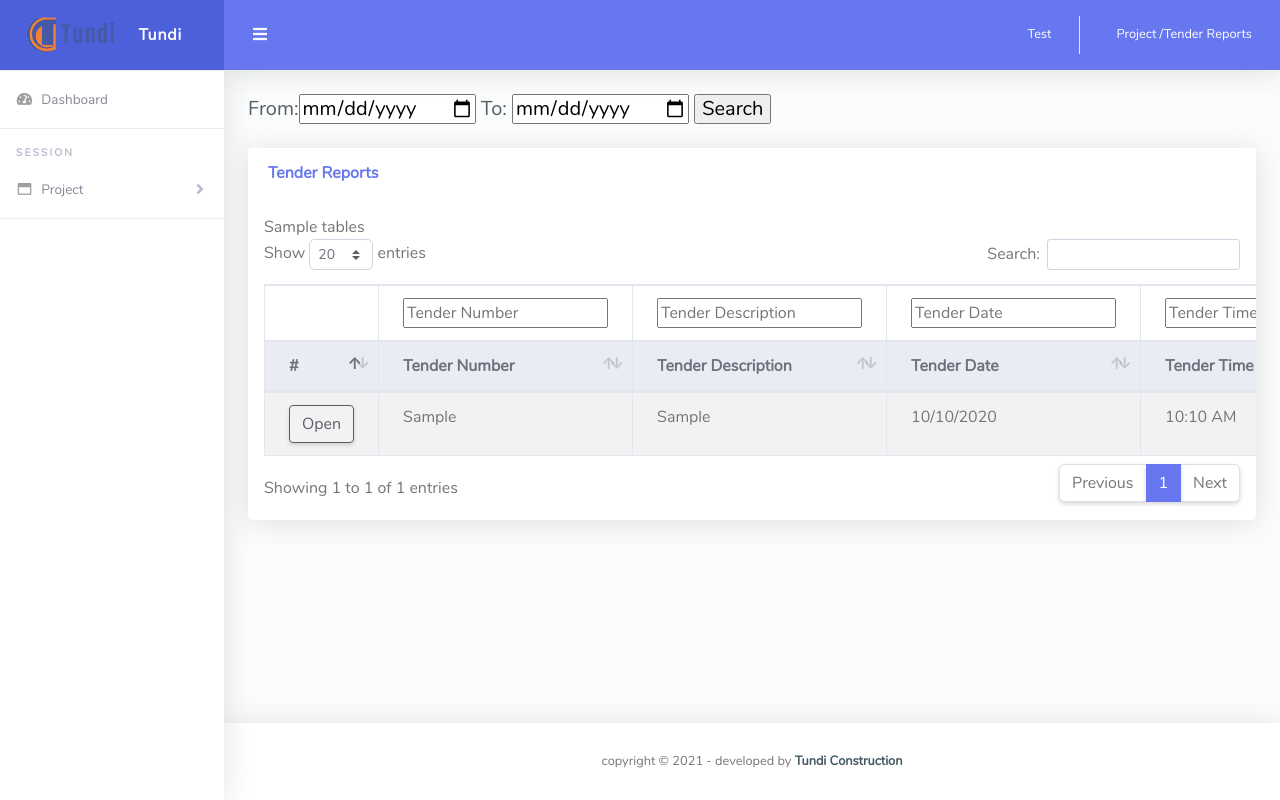
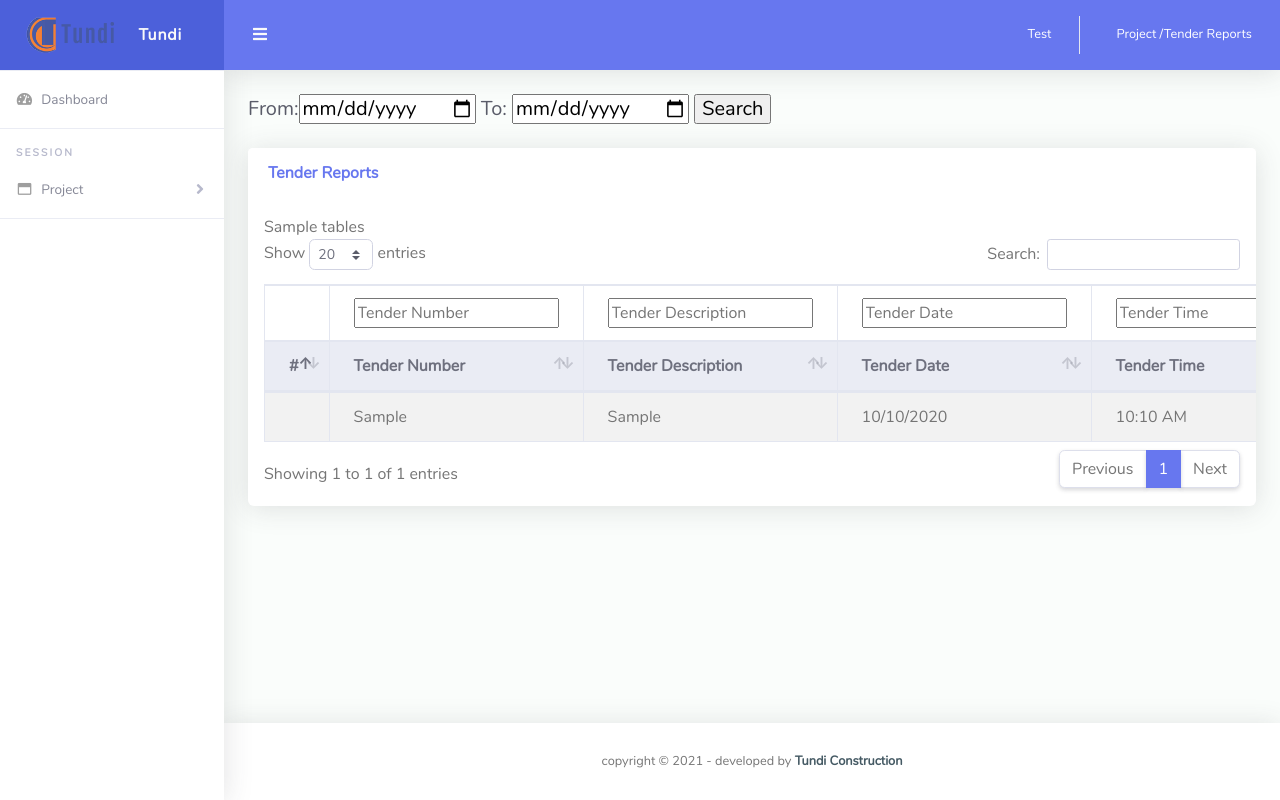
Before and after one commit to pujanrajrai/tundi-aws-deployment, a Django app: template templates/project/tender_reports.html in a window 1280 px wide. Run offline with Django 3.2, Linux system fonts and the light colour scheme; the template is opened without the code that fills it: most values are stand-ins (such as "Sample title", 1, 10 or a date in 2020); some libraries are stand-ins or nearby versions.

Commit message:
please hos

```diff
--- a/templates/project/tender_reports.html
+++ b/templates/project/tender_reports.html
@@ -56,8 +56,8 @@
                                 {% for table in tables %}
                                     <tr>
                                         <td>
-                                            <a href="{% url 'project:tender_reports_details' table.t_trno %}"
-                                               class="btn btn-outline-dark btn-view-tender-details">Open</a>
+{#                                            <a href="{% url 'project:tender_reports_details' table.t_trno %}"#}
+{#                                               class="btn btn-outline-dark btn-view-tender-details">Open</a>#}
                                         </td>
                                         <td>{{ table.t_trno }}</td>
                                         <td>{{ table.t_tnam }}</td>
```
